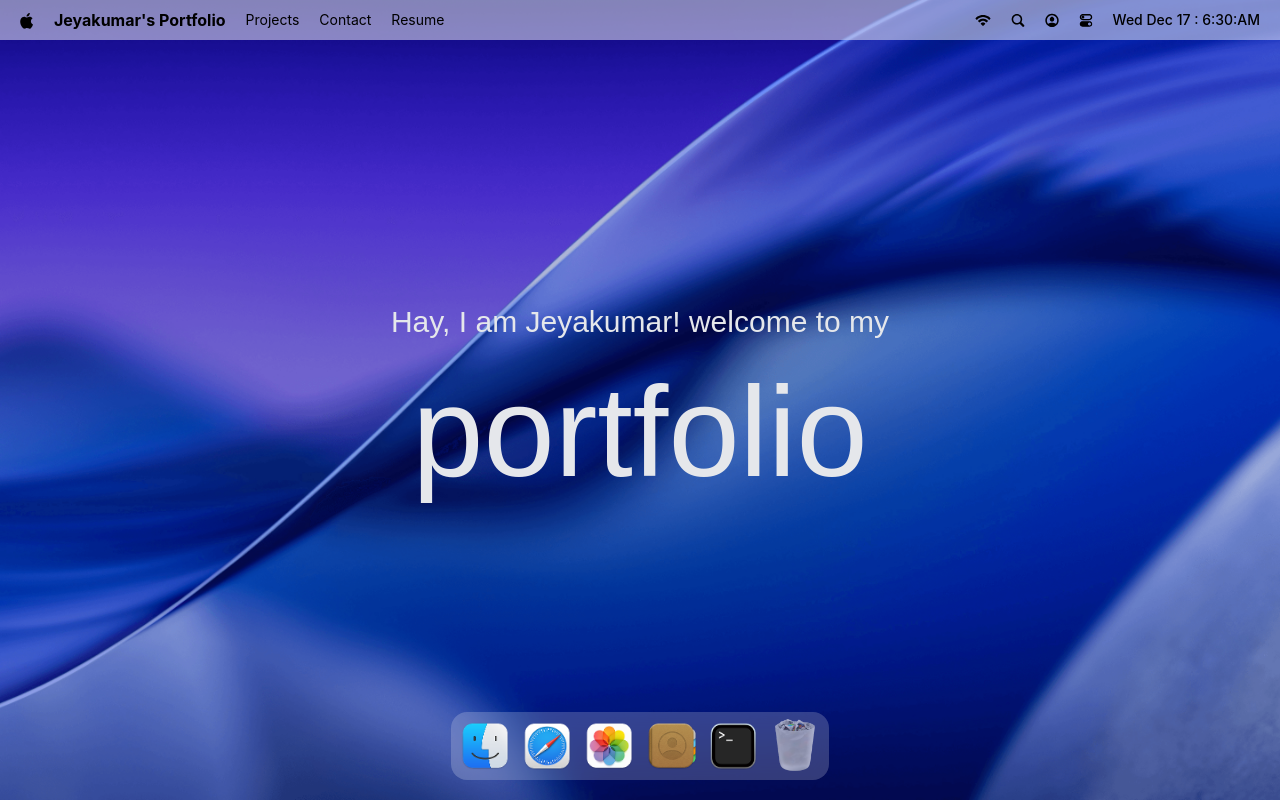
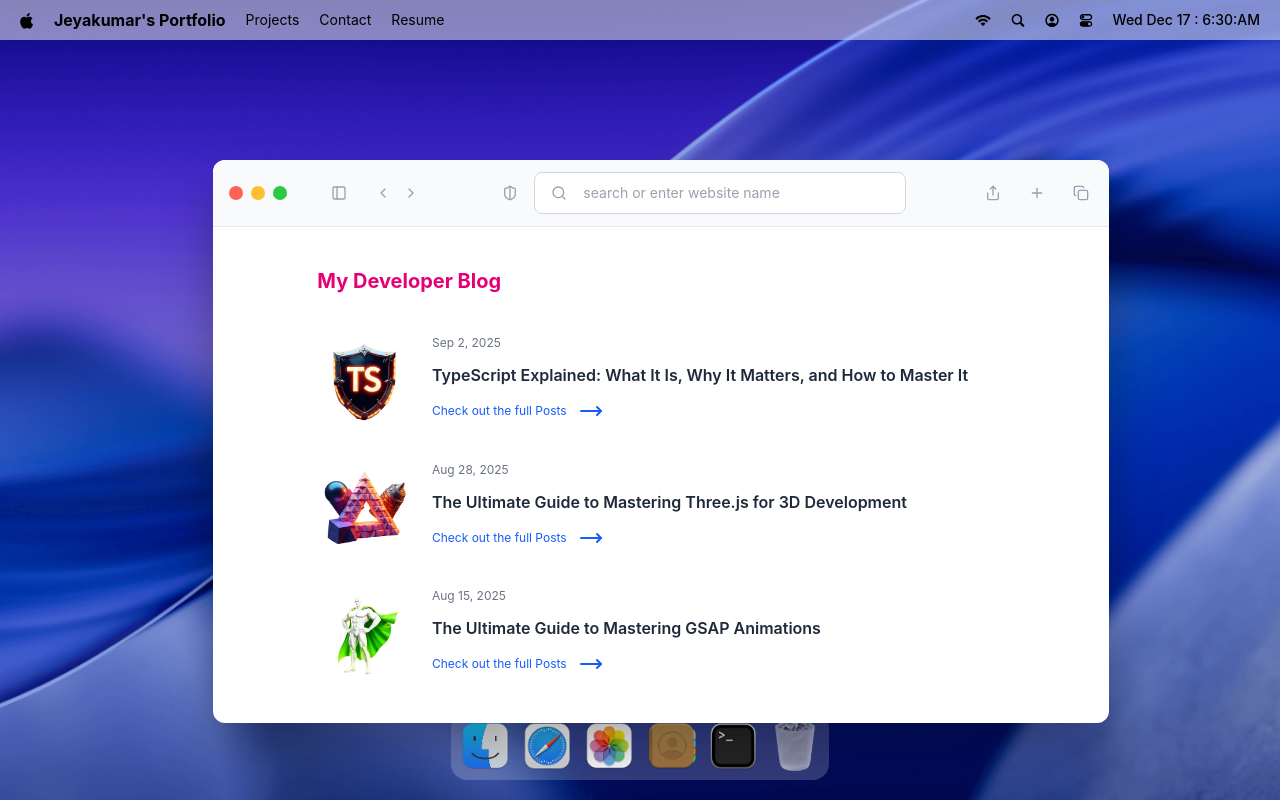
Before and after one commit to Jeyakumarthomas/mac-portfolio, a React (Vite) app: page / in a window 1280 px wide. Both pictures are taken after a click on the button 547 px from the left and 746 px from the top of the page. Built offline with nearby package versions, Linux system fonts and the light colour scheme; a web font is replaced by a local one.

Commit message:
Initialize safari window component

```diff
--- a/src/App.jsx
+++ b/src/App.jsx
@@ -3,7 +3,7 @@
 gsap.registerPlugin(Draggable);
 
 import { Navbar,Welcome,Dock } from '#components';
-import { Terminal } from '#windows';
+import { Terminal,Safari } from '#windows';
 
 
 const App = () => {
@@ -14,6 +14,7 @@
         <Welcome/>
         <Dock/>
         <Terminal/>
+        <Safari/>
     </main>
 
   )
--- /dev/null
+++ b/src/windows/Safari.jsx
@@ -0,0 +1,58 @@
+import {ChevronLeft, ChevronRight, Copy, MoveRight, PanelLeft, Plus, Search, Share, ShieldHalf} from "lucide-react"
+
+import { WindowControls } from '#components';
+import WindowWrapper from '#hoc/WindowWrapper';
+import { blogPosts } from "#constants";
+
+const Safari = () => {
+  return (
+    <>
+    <div id='window-header'>
+        <WindowControls target='safari'/>
+
+        <PanelLeft className = "ml-10 icon"/>
+
+        <div className="flex items-center gap-1 ml-5">
+            <ChevronLeft className="icon"/>
+            <ChevronRight className="icon"/>
+        </div>
+
+        <div className="flex-1 flex-center gap-3">
+            <ShieldHalf className="icon"/>
+            <div className="search">
+                <Search className="icon"/>
+                <input type="text" placeholder="search or enter website name" className="flex-1" />
+                </div>
+        </div>
+        <div className="flex items-ceter gap-5">
+            <Share className="icon"/>
+            <Plus className="icon"/>
+            <Copy className="icon"/>
+        </div>
+    </div>
+    <div className="blog">
+        <h2>My Developer Blog</h2>
+        <div className="space-y-8">
+            {blogPosts.map(({id,image,title,date,link})=>(
+                <div key={id} className="blog-post">
+                    <div className="col-span-2">
+                        <img src={image} alt={title} />
+                    </div>
+                    <div className="content">
+                        <p>{date}</p>
+                        <h3>{title}</h3>
+                        <a href={link} target="_blank" rel="noopenernoreferrer">
+                            Check out the full Posts <MoveRight className="icon-hover"/>
+                        </a>
+                    </div>
+                </div>
+            ))}
+        </div>
+    </div>
+    </>
+  )
+}
+
+const SafariWindow = WindowWrapper(Safari,"safari")
+
+export default SafariWindow
--- a/src/windows/index.js
+++ b/src/windows/index.js
@@ -1,4 +1,5 @@
 import Terminal from "#windows/Terminal.jsx";
+import Safari from "#windows/Safari.jsx";
 
 
-export {Terminal}
+export {Terminal,Safari}
```
